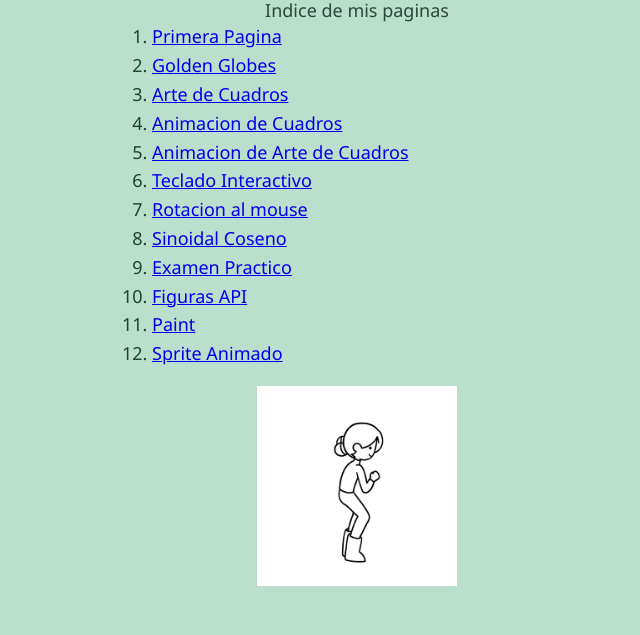
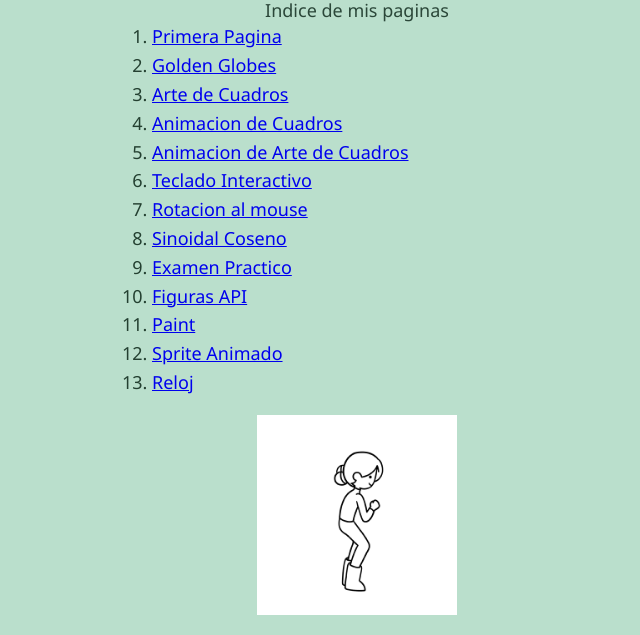
Before and after one commit to lilaMCR19/Graficas_Computacionales, a plain HTML site: page index.html in a window 1280 px wide. Shown: the part 165-800 px from the top of the page, without its empty margins (283-923 px from the left). Drawn offline with Linux system fonts and the light colour scheme.

Commit message:
Update index.html

```diff
--- a/index.html
+++ b/index.html
@@ -56,6 +56,7 @@
         <li><a href="A3_figuras.html">Figuras API</a></li>
         <li><a href="01-drawing-app.html">Paint</a></li>
         <li><a href="./Sprite_Animado\SpriteMario sprite anim.html">Sprite Animado</a></li>
+        <li><a href="./Reloj_Pag\05-rotational-reloj.html">Reloj</a></li>
     </ol>
     <br>
     <img src= "graficas.gif" width="200px"
```
